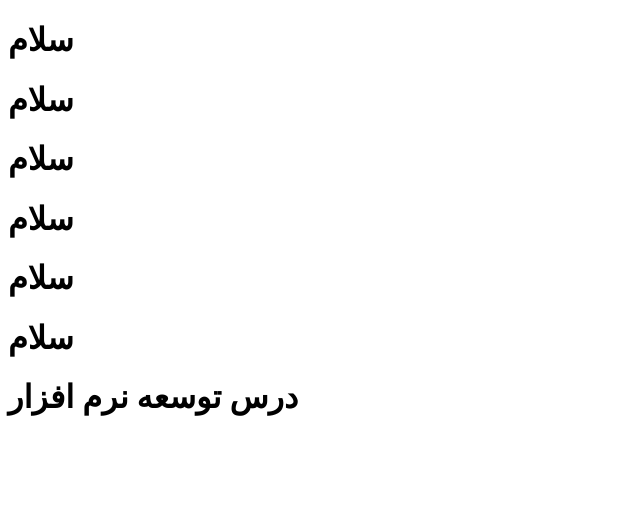
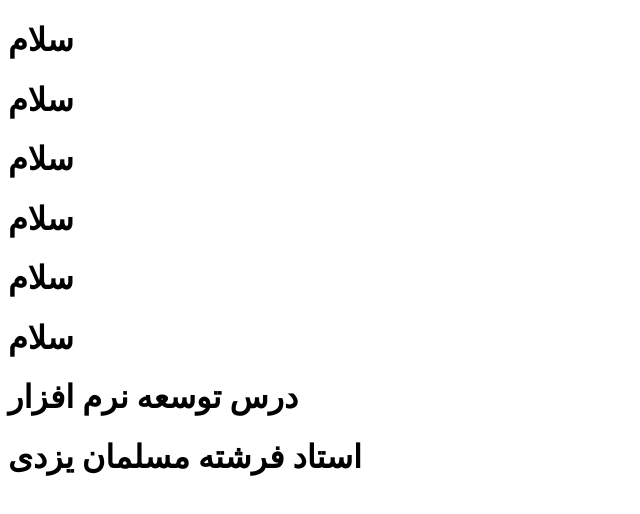
Before and after one commit to mahdi-7777/TestGit, a plain HTML site: page index.html in a window 1280 px wide. Shown: the whole page, without its empty margins (0-640 px from the left). Drawn offline with Linux system fonts and the light colour scheme.

Commit message:
Add Line

```diff
--- a/index.html
+++ b/index.html
@@ -17,7 +17,7 @@
     <h1> سلام </h1>
 
     <h1>  درس توسعه نرم افزار </h1>
-
+    <h1>  استاد فرشته مسلمان یزدی </h1>
 
 </body>
 </html>
```
